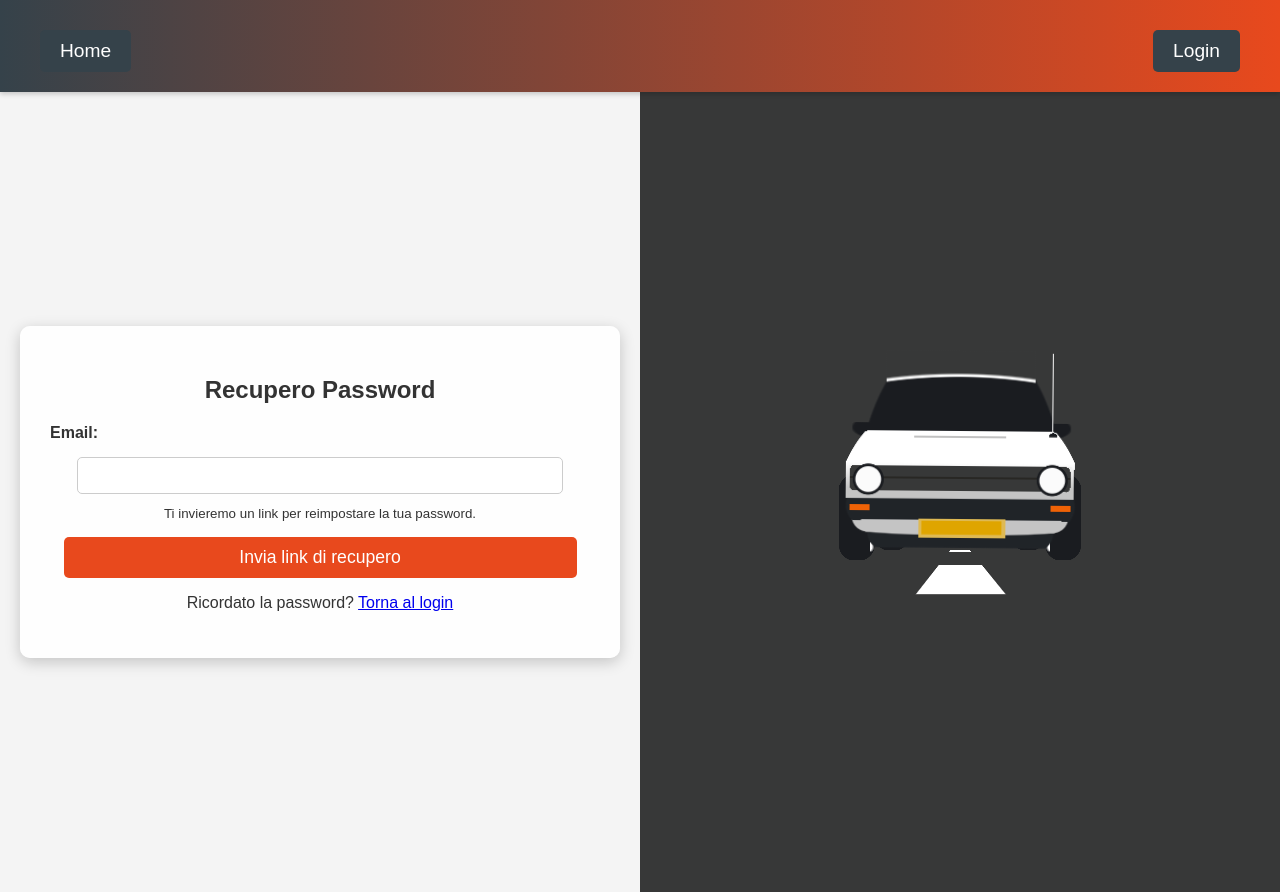
After one commit to SalvatoreCiaramidaro/progetto_fine_anno, a Flask app: page /forgot_password in a window 1280 px wide. The commit adds this page. Run offline with Flask 2, Linux system fonts and the light colour scheme.

Commit message:
aggiunta della funzionalità di recupero e reimpostazione della password con gestione delle email, inclusa la creazione di nuove pagine HTML per il recupero e la reimpostazione della password

```diff
--- a/server.py
+++ b/server.py
@@ -140,6 +140,62 @@ def confirm_email(token):
         status = 'danger'
         return render_template('confirmation_result.html', message=message, status=status)
 
+@app.route('/forgot_password', methods=['GET', 'POST'])
+def forgot_password():
+    if request.method == 'POST':
+        email = request.form.get('email')
+
+        # Verifica se l'email esiste nel database
+        with db_cursor(dictionary=True) as (cursor, conn):
+            cursor.execute('SELECT * FROM users WHERE email = %s', (email,))
+            user = cursor.fetchone()
+
+            if user:
+                try:
+                    # Invia email con il link per reimpostare la password
+                    email_service.send_password_reset_email(email)
+                    return jsonify(success=True, message='Ti abbiamo inviato un\'email con le istruzioni per reimpostare la password. Controlla anche la cartella spam.')
+                except Exception as e:
+                    logging.error(f"Errore nell'invio dell'email di reset: {str(e)}")
+                    return jsonify(success=False, message=f'Errore nell\'invio dell\'email: {str(e)}')
+            else:
+                # Per motivi di sicurezza, non rivelare se l'email esiste o meno
+                return jsonify(success=True, message='Se l\'email è registrata, riceverai le istruzioni per reimpostare la password.')
+
+    return render_template('forgot_password.html')
+
+@app.route('/reset_password/<token>', methods=['GET', 'POST'])
+def reset_password(token):
+    # Verifica la validità del token
+    email = email_service.confirm_token(token)
+
+    if email is None:
+        flash('Il link per reimpostare la password è scaduto o non è valido.', 'danger')
+        return redirect(url_for('forgot_password'))
+
+    if request.method == 'POST':
+        password = request.form.get('password')
+        confirm_password = request.form.get('confirm_password')
+
+        if password != confirm_password:
+            flash('Le password non corrispondono.', 'danger')
+            return render_template('reset_password.html', token=token)
+
+        # Aggiorna la password nel database
+        password_hash = generate_password_hash(password)
+
+        try:
+            with db_cursor() as (cursor, conn):
+                cursor.execute('UPDATE users SET password = %s WHERE email = %s', (password_hash, email))
+
+            flash('La tua password è stata reimpostata con successo! Ora puoi accedere.', 'success')
+            return redirect(url_for('login'))
+        except Exception as e:
+            logging.error(f"Errore nel reset della password: {str(e)}")
+            flash(f'Si è verificato un errore: {str(e)}', 'danger')
+            return render_template('reset_password.html', token=token)
+
+    return render_template('reset_password.html', token=token)
 
 @app.route('/')
 def index():
@@ -152,12 +208,12 @@ def index():
 @app.route('/login', methods=['GET', 'POST'])
 def login():
     if request.method == 'POST':
-        username = request.form['username']
+        email = request.form['email']
         password = request.form['password']
 
         try:
             with db_cursor(dictionary=True) as (cursor, conn):
-                cursor.execute('SELECT * FROM users WHERE username = %s', (username,))
+                cursor.execute('SELECT * FROM users WHERE email = %s', (email,))
                 user = cursor.fetchone()
 
             if user and check_password_hash(user['password'], password):
--- a/static/css/auth.css
+++ b/static/css/auth.css
@@ -480,7 +480,8 @@ button:hover {
 }
 
 /* Miglioramento degli input */
-.login-card input[type="text"],
+.login-card input[type="email"],
+.login-card input[type="username"],
 .login-card input[type="password"] {
     width: 90%;
     padding: 10px;
--- /dev/null
+++ b/templates/forgot_password.html
@@ -0,0 +1,73 @@
+<!DOCTYPE html>
+<html lang="it">
+<head>
+    <meta charset="UTF-8">
+    <meta name="viewport" content="width=device-width, initial-scale=1.0">
+    <link rel="stylesheet" href="{{ url_for('static', filename='css/auth.css') }}">
+    <!-- Icona della pagina -->
+    <link rel="icon" type="image/png" href="../static/favicon/favicon.png">
+    <title>Recupero Password - WikiSportCars</title>
+</head>
+<body>
+    <header>
+        <nav>
+            <a href="{{ url_for('index') }}" class="left">Home</a>
+            <a href="{{ url_for('login') }}" class="right">Login</a>
+        </nav>
+    </header>
+    <div class="login-layout">
+        <div class="login-section">
+            <div class="login-card">
+                <h2>Recupero Password</h2>
+                <form id="forgot-password-form" method="POST">
+                    <div class="form-group">
+                        <label for="email">Email:</label>
+                        <input type="email" id="email" name="email" required
+                               pattern="[a-zA-Z0-9._%+-]+@[a-zA-Z0-9.-]+\.[a-zA-Z]{2,}$"
+                               title="Inserisci un indirizzo email valido (esempio: nome@dominio.com)">
+                        <small class="form-text"><br>Ti invieremo un link per reimpostare la tua password.</small>
+                    </div>
+                    <input type="submit" value="Invia link di recupero" class="button">
+                </form>
+                <div id="message-container"></div>
+                <p>Ricordato la password? <a href="{{ url_for('login') }}">Torna al login</a></p>
+            </div>
+        </div>
+        <div class="animation-section">
+            <div class="car-animation"></div>
+        </div>
+    </div>
+
+    <script>
+    document.addEventListener('DOMContentLoaded', function() {
+        const form = document.getElementById('forgot-password-form');
+        const messageContainer = document.getElementById('message-container');
+
+        form.addEventListener('submit', async function(e) {
+            e.preventDefault();
+
+            const formData = new FormData(form);
+
+            try {
+                const response = await fetch('{{ url_for("forgot_password") }}', {
+                    method: 'POST',
+                    body: formData
+                });
+
+                const data = await response.json();
+
+                if (data.success) {
+                    messageContainer.innerHTML = `<div class="success-message">${data.message}</div>`;
+                    form.reset();
+                } else {
+                    messageContainer.innerHTML = `<div class="error-message">${data.message}</div>`;
+                }
+            } catch (error) {
+                messageContainer.innerHTML = '<div class="error-message">Si è verificato un errore. Riprova più tardi.</div>';
+                console.error('Errore:', error);
+            }
+        });
+    });
+    </script>
+</body>
+</html>
```
Also changed, not shown: email_service.py (+47 -66 lines), static/js/login.js (+22 -34 lines), templates/login.html (+8 -3 lines), templates/register.html (+9 -3 lines), templates/reset_password.html (added, +61 -0 lines).
